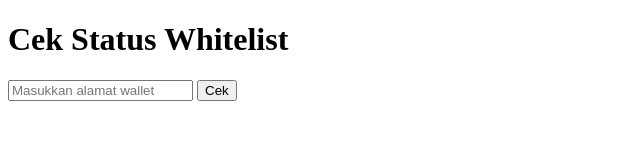
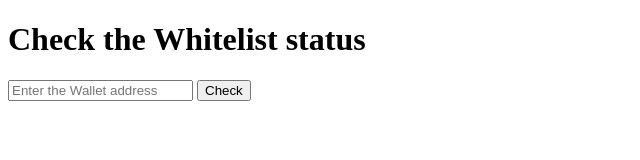
Before and after one commit to iizcm/Apecord-Checker, a plain HTML site: page index.html in a window 1280 px wide. Shown: the whole page, without its empty margins (0-640 px from the left). Drawn offline with Linux system fonts and the light colour scheme.

Commit message:
Update index.html

```diff
--- a/index.html
+++ b/index.html
@@ -6,9 +6,9 @@
     <title>Apecord-Checker</title>
 </head>
 <body>
-    <h1>Cek Status Whitelist</h1>
-    <input type="text" id="walletInput" placeholder="Masukkan alamat wallet">
-    <button onclick="checkAddress()">Cek</button>
+    <h1>Check the Whitelist status</h1>
+    <input type="text" id="walletInput" placeholder="Enter the Wallet address">
+    <button onclick="checkAddress()">Check</button>
     <p id="result"></p>
 
     <script src="script.js"></script>
```
